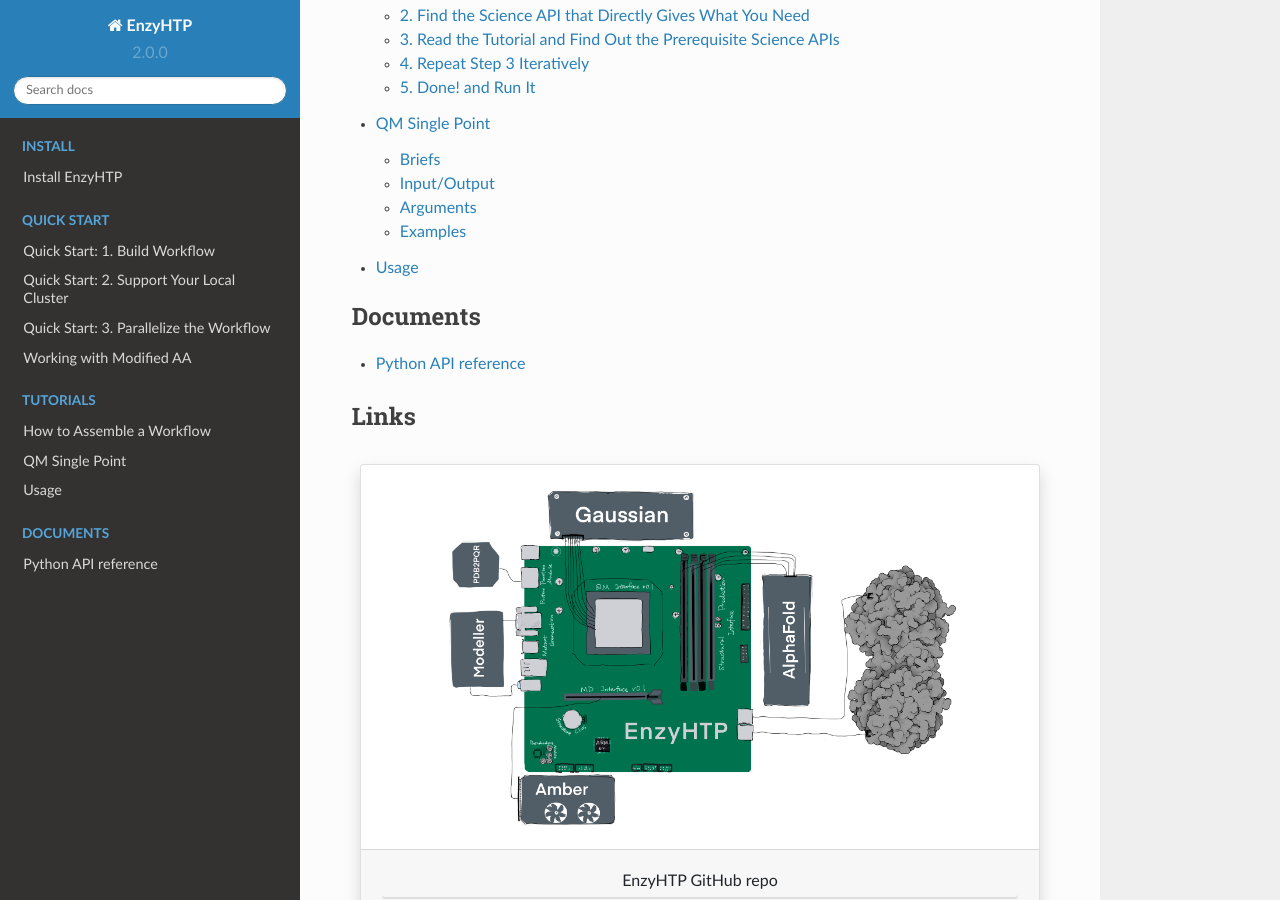
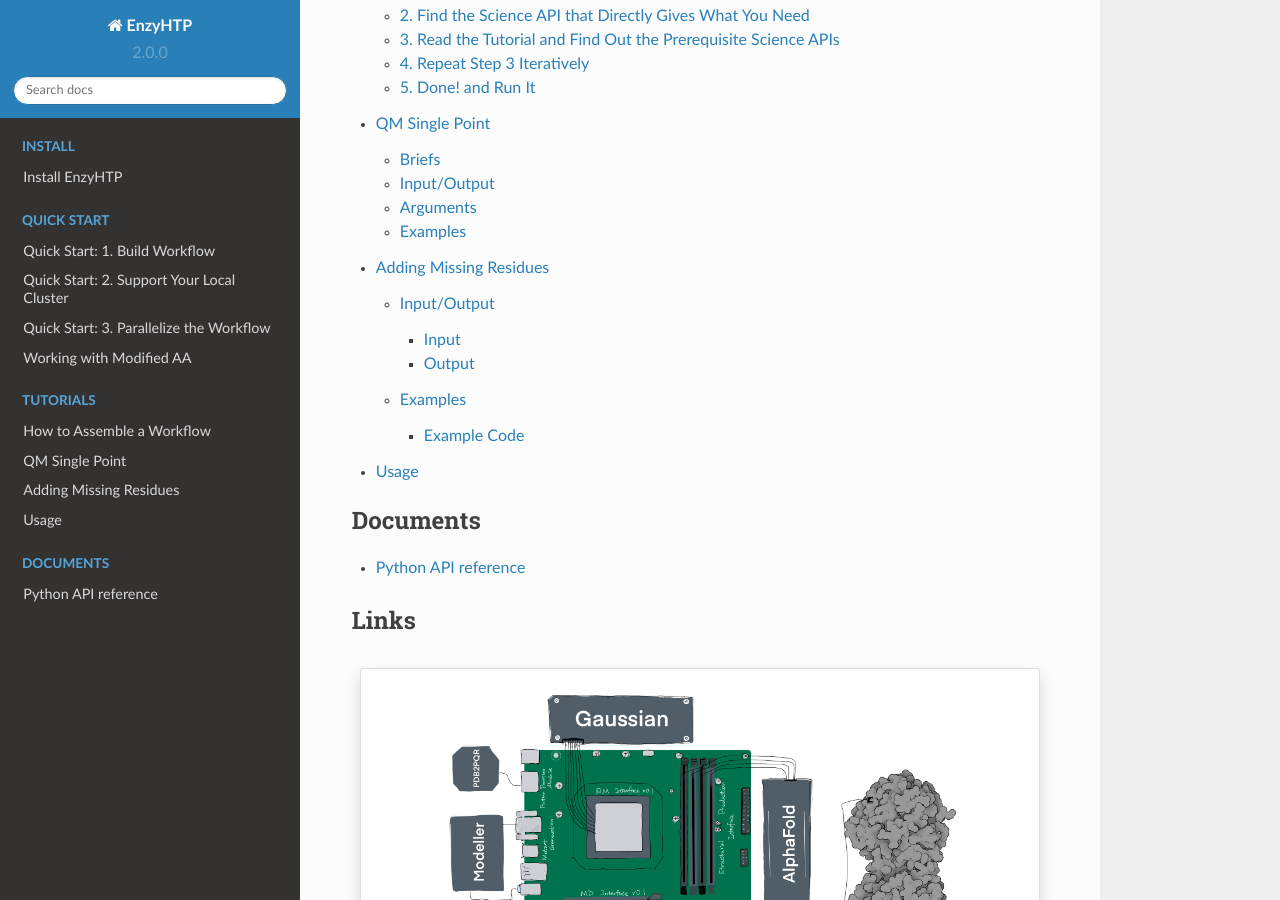
Before and after one commit to ChemBioHTP/enzyhtp_doc, a Sphinx documentation site: the page built from docs/source/index.rst, in a window 1280 px wide and 900 px high, scrolled down 2182 px. Built offline with Sphinx 7.4.7 and the Read the Docs theme 2.0.0, drawn with Linux system fonts in a browser that asks for light colours; some of the changed lines change nothing that is shown.

Commit message:
PR for HTP dev subgroup

```diff
--- a/docs/source/index.rst
+++ b/docs/source/index.rst
@@ -53,6 +53,7 @@ This user guide contains:
 
    sci_api_tutorial/how_to_assemble
    sci_api_tutorial/single_point
+   sci_api_tutorial/add_missing_residues
    usage
 
 .. toctree::
--- /dev/null
+++ b/docs/source/sci_api_tutorial/add_missing_residues.rst
@@ -0,0 +1,104 @@
+============================================
+Adding Missing Residues
+============================================
+
+.. note::
+
+    **Using this functionality requires the modeller python package to be installed.**
+    For more information on installing the package, see the `Sali Lab website <https://salilab.org/modeller/>`_
+
+
+.. note::
+
+    Science API is a special concept in EnzyHTP. They stands for those top-layer APIs
+    the are supposed to be used in assembling the `workflow <https://enzyhtp-doc.readthedocs.io/en/latest/sci_api_tutorial/how_to_assemble.html#find-the-science-api-that-directly-gives-what-you-need>`_.
+
+.. warning::
+
+    Some loop refinement methods are known to slightly move sidechain positions. It may be necessary to minimize a ``Structure`` after filling in missing loops.
+
+**You will find a detailed tutorial of how to use this Science API.**
+
+Input/Output
+=========================================================================================
+
+.. panels::
+
+    :column: col-lg-12 col-md-12 col-sm-12 col-xs-12 p-2 text-left
+
+    .. image:: ../../figures/add_missing_residues.svg
+        :width: 100%
+        :alt: dipole_bond
+
+Input
+-----------------------------------------------------------------------------------------
+.. panels::
+
+    :column: col-lg-12 col-md-12 col-sm-12 col-xs-12 p-2 text-left
+
+    The parameters of the ``add_missing_residues`` API contain the following options
+
+
+
+**Input**: The ``stru``, ``missing_residues``, ``method`` arguments and required inputs
+
+    - ``stru``:
+        A ``Structure()`` object that is missing residues.
+
+        .. admonition:: Getting a ``Structure``
+
+            | A ``Structure()`` object can be obtained by using various parsers including the ``PDBParser()`` from ``structure_io`` submodule.
+
+    - ``missing_residues``:
+        A ``List[SeqRes]`` objects which describe the chain/index location and identity of each missing residue.
+
+        .. admonition:: Getting the missing residues
+
+            | A ``List[SeqRes]`` objects can be created by giving the four letter PDB code of a structure using the ``identify_missing_residues()`` function from the ``preparation`` module.
+
+    - ``method``:
+        A ``str`` specifying the method to use for filling missing residues.
+
+        .. admonition:: Current method options
+
+            | At present, only ``modeller`` is supported.
+
+    - ``work_dir``:
+        Working directory containing all the files in the calculation process. Optional argument.
+
+    - ``inplace``:
+        Should the missing residues be added to the supplied ``Structure`` or to a new, copied one. Optional argument, ``True`` by default.
+
+
+
+Output
+-----------------------------------------------------------------------------------------
+.. panels::
+
+    :column: col-lg-12 col-md-12 col-sm-12 col-xs-12 p-2 text-left
+
+    **Output**: A ``Union[None, Structure]`` that is either nothing or a copied ``Structure`` with the added missing residues.
+
+
+
+Examples
+================================================================================
+
+
+
+Example Code
+-----------------------------------------------------------------------------------------
+
+
+    .. code:: python
+
+        from enzy_htp import (
+                PDBParser,
+                identify_missing_residues,
+                fill_missing_residues)
+
+        sp = PDBParser()
+
+        stru = sp.get_structure("./2a2c_raw.pdb")
+
+        fill_missing_residues(stru, identify_missing_residues("2A2C"))
```
Also changed, not shown: docs/figures/add_missing_residues.svg (added).
